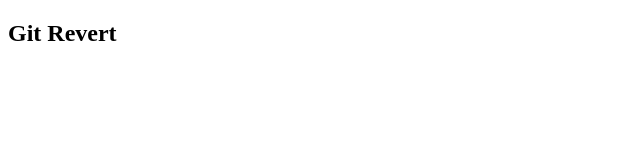
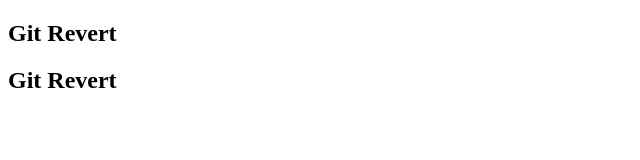
Before and after one commit to jaijat/Git-Revert, a plain HTML site: page index.html in a window 1280 px wide. Shown: the whole page, without its empty margins (0-640 px from the left). Drawn offline with Linux system fonts and the light colour scheme.

Commit message:
revert command

```diff
--- a/index.html
+++ b/index.html
@@ -7,5 +7,6 @@
 </head>
 <body>
    <h2>Git Revert</h2>
+   <h2>Git Revert</h2>
 </body>
 </html>
```
